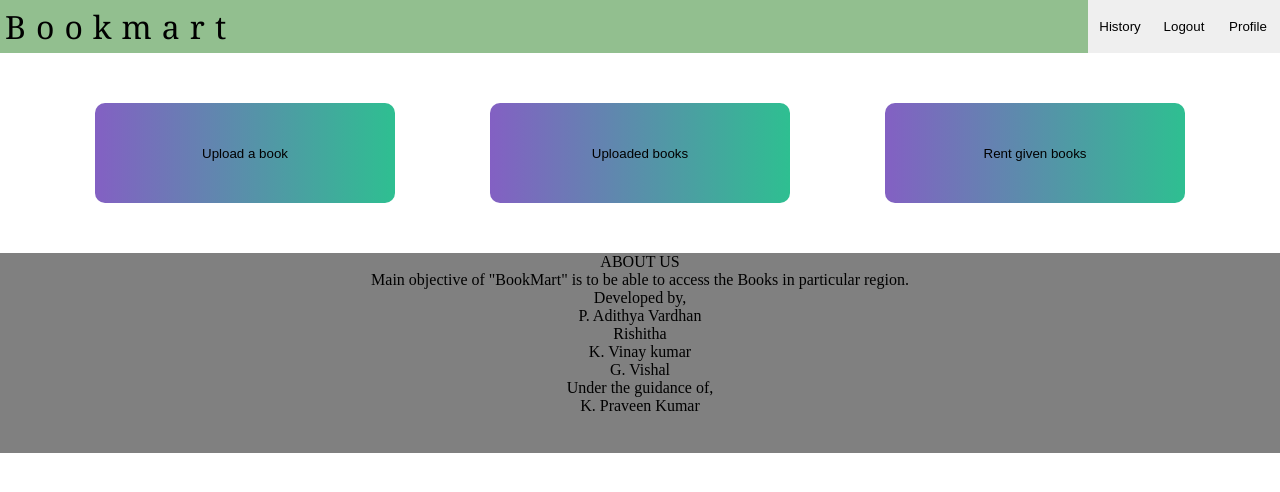
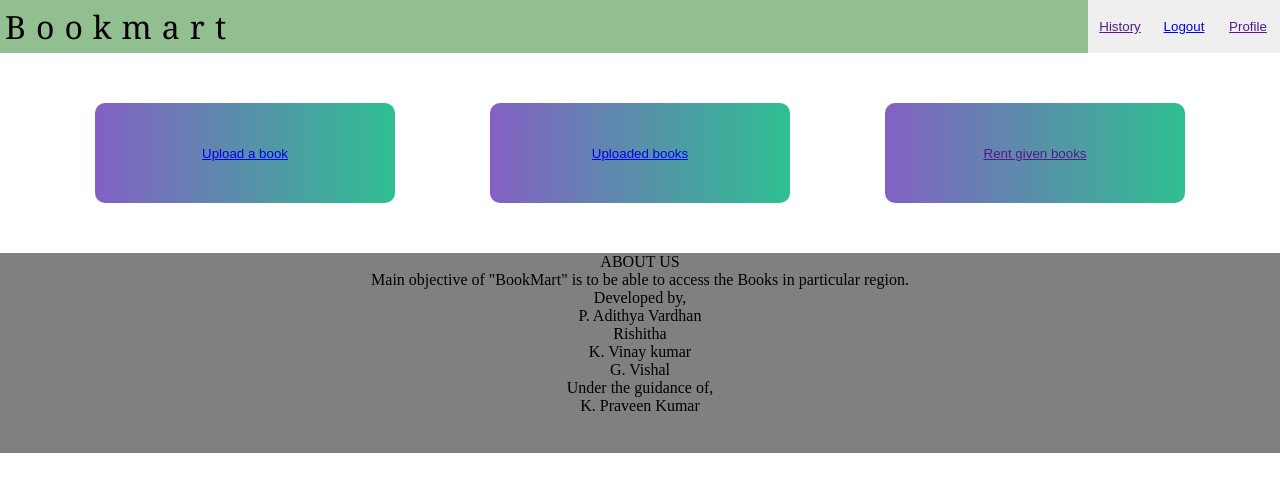
Before and after one commit to adi-1806/BookMart, a Django app: page /LibraryHome in a window 1280 px wide. Shown: the top 492 px of the page. Run offline with Django 3.2, Linux system fonts and the light colour scheme; the visitor is signed in with stand-in values (Sample User, id 1).

Commit message:
changes done in Libraryhome

```diff
--- a/Book/templates/Book/Libraryhome.html
+++ b/Book/templates/Book/Libraryhome.html
@@ -13,16 +13,16 @@
         {% csrf_token %}
         <div class="navi">
             <div class="logo"><h1> Bookmart</h1></div>
-            <button type='button'><a href="{% url 'uploadbook'%}"></a>History</button>
-            <button type='button'><a href="{% url 'homepage'%}"></a>Logout</button>
-            <button type='button'><a href="{% url 'uploadbook'%}"></a>Profile</button>
+            <button type='button'><a href="">History</a></button>
+            <button type='button'><a href="{% url 'home' %}">Logout</a></button>
+            <button type='button'><a href="">Profile</a></button>
         </div>
 
         <div class="options">
             <div class="librarian-books">
-                <div class="box-1"><button type="button"><a href="{% url 'uploadbook'%}"></a>Upload a book</button></div>
-                <div class="box-1"><button type="button"><a href="{% url 'uploadbook'%}"></a>Uploaded books</button></div>
-                <div class="box-1"><button type="button"><a href="{% url 'uploadbook'%}"></a>Rent given books</button>
+                <div class="box-1"><button type="button"><a href="{% url 'bookupload' %}">Upload a book</a></button></div>
+                <div class="box-1"><button type="button"><a href="{% url 'booksuploaded' %}">Uploaded books</a></button></div>
+                <div class="box-1"><button type="button"><a href="">Rent given books</a></button>
             </div>
 
         </div>
```
Also changed, not shown: Book/templates/Book/Bookstorehome.html (+6 -6 lines), Book/templates/Book/Userhome.html (line endings or trailing spaces).
